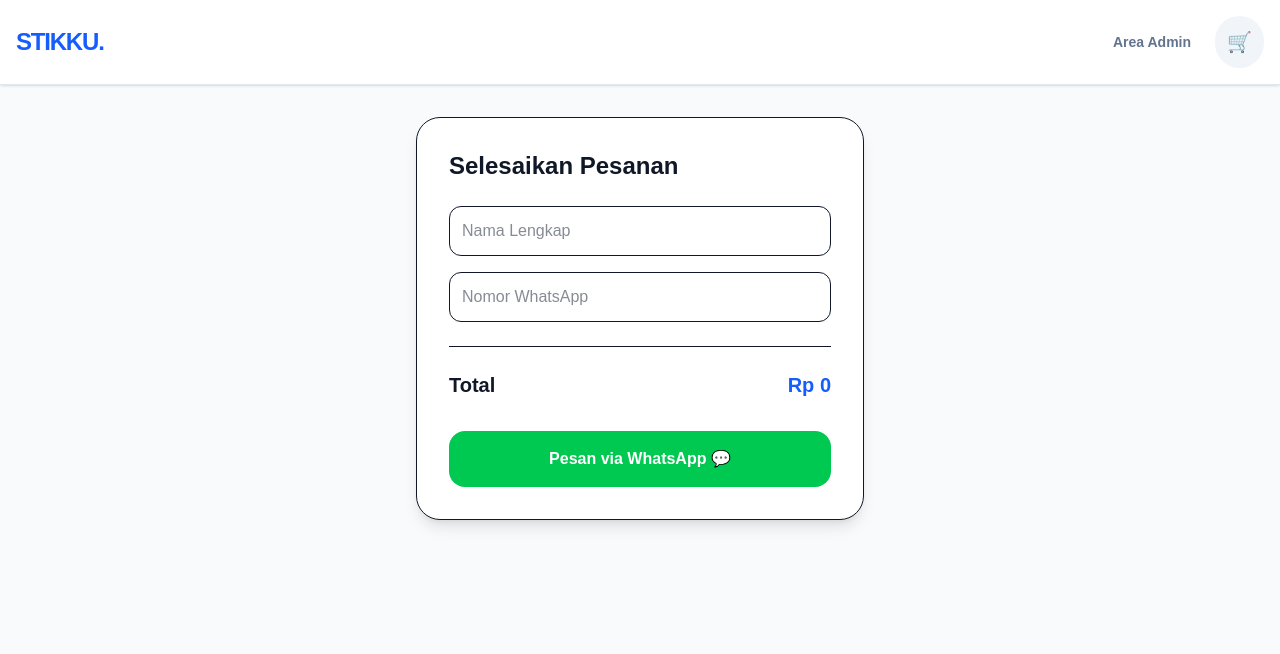
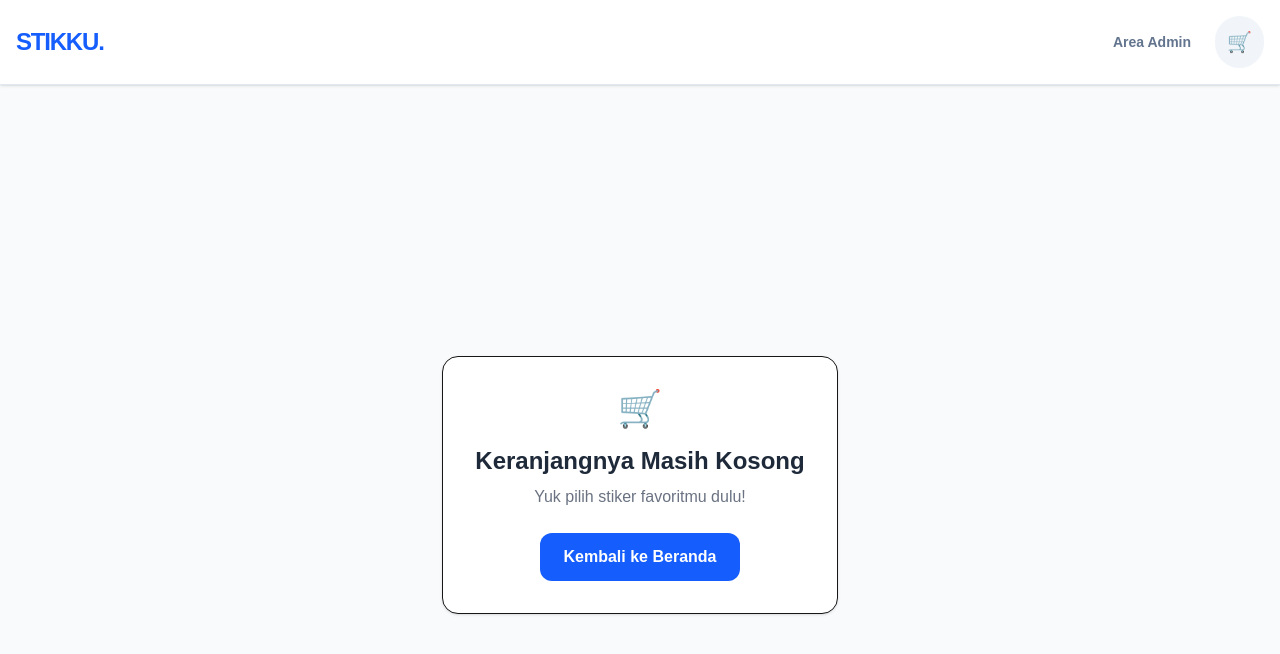
Before and after one commit to endarnurk-lab/stikku-frontend, a Next.js app: page /checkout in a window 1280 px wide. Shown: the top 654 px of the page. Built offline with nearby package versions, Linux system fonts and the light colour scheme.

Commit message:
Fix: Mengganti tag a menjadi Link.

```diff
--- a/src/app/checkout/page.tsx
+++ b/src/app/checkout/page.tsx
@@ -1,28 +1,50 @@
 "use client";
 
-import Link from 'next/link';
 import { useState } from 'react';
 import { useCart } from '../../context/CartContext';
+import Link from 'next/link'; // <-- INI YANG DIMINTA OLEH NEXT.JS
 
 export default function CheckoutPage() {
   const { cart } = useCart();
   const [nama, setNama] = useState('');
   const [wa, setWa] = useState('');
 
-  const subTotal = cart.reduce((acc, item) => acc + (item.price * item.qty), 0);
+  // Hitung total harga
+  const subTotal = cart.reduce((acc, item) => acc + (item.price * item.quantity), 0);
 
   const sendToWhatsApp = () => {
     if (!nama || !wa) {
-      alert("Mohon isi Nama dan Nomor WhatsApp terlebih dahulu!");
+      alert("Mohon isi Nama Lengkap dan Nomor WhatsApp terlebih dahulu.");
       return;
     }
 
-    const orderDetails = cart.map(item => `• ${item.qty}x ${item.name}`).join('\n');
+    // Detail pesanan
+    const orderDetails = cart.map(item => `- ${item.quantity}x ${item.name}`).join('\n');
+
+    // Pesan WhatsApp
     const message = `Halo Admin Stikku! Saya ingin memesan stiker:\n\n*Nama:* ${nama}\n*WhatsApp:* ${wa}\n\n*Pesanan:*\n${orderDetails}\n\n*Total:* Rp ${subTotal.toLocaleString('id-ID')}`;
 
+    // Nomor HP tujuan
     const waUrl = `https://wa.me/6289519528951?text=${encodeURIComponent(message)}`;
     window.open(waUrl, '_blank');
   };
+
+  // Jika keranjang kosong, tampilkan pesan ini
+  if (!cart || cart.length === 0) {
+    return (
+      <div className="min-h-screen flex items-center justify-center bg-gray-50">
+        <div className="text-center p-8 bg-white rounded-2xl shadow-sm border">
+          <div className="text-4xl mb-4">🛒</div>
+          <h1 className="text-2xl font-bold mb-2 text-gray-800">Keranjangnya Masih Kosong</h1>
+          <p className="text-gray-500 mb-6">Yuk pilih stiker favoritmu dulu!</p>
+          {/* Ini perbaikannya: Menggunakan <Link> bukan <a> */}
+          <Link href="/" className="inline-block bg-blue-600 text-white px-6 py-3 rounded-xl font-bold hover:bg-blue-700 transition-colors">
+            Kembali ke Beranda
+          </Link>
+        </div>
+      </div>
+    );
+  }
 
   return (
     <main className="min-h-screen p-8 bg-gray-50 text-gray-900">
@@ -32,13 +54,15 @@ export default function CheckoutPage() {
         {/* FORM IDENTITAS */}
         <div className="space-y-4 mb-6">
           <input
-            type="text" placeholder="Nama Lengkap"
-            className="w-full p-3 border rounded-xl"
+            type="text"
+            placeholder="Nama Lengkap"
+            className="w-full p-3 border rounded-xl focus:border-blue-500 focus:outline-none"
             onChange={(e) => setNama(e.target.value)}
           />
           <input
-            type="text" placeholder="Nomor WhatsApp"
-            className="w-full p-3 border rounded-xl"
+            type="text"
+            placeholder="Nomor WhatsApp"
+            className="w-full p-3 border rounded-xl focus:border-blue-500 focus:outline-none"
             onChange={(e) => setWa(e.target.value)}
           />
         </div>
@@ -46,12 +70,13 @@ export default function CheckoutPage() {
         {/* RINGKASAN */}
         <div className="space-y-4 mb-8 border-t pt-4">
           {cart.map((item) => (
-            <div key={item.id} className="flex justify-between">
-              <span>{item.qty}x {item.name}</span>
-              <span className="font-bold">Rp {(item.price * item.qty).toLocaleString('id-ID')}</span>
+            <div key={item.id} className="flex justify-between items-center border-b border-gray-100 pb-2">
+              <span className="font-medium text-gray-700">{item.quantity}x {item.name}</span>
+              <span className="font-bold">Rp {(item.price * item.quantity).toLocaleString('id-ID')}</span>
             </div>
           ))}
-          <div className="flex justify-between text-xl font-black pt-2">
+
+          <div className="flex justify-between text-xl font-black pt-2 mt-4">
             <span>Total</span>
             <span className="text-blue-600">Rp {subTotal.toLocaleString('id-ID')}</span>
           </div>
@@ -59,9 +84,9 @@ export default function CheckoutPage() {
 
         <button
           onClick={sendToWhatsApp}
-          className="w-full py-4 bg-green-500 hover:bg-green-600 text-white font-bold rounded-2xl transition"
+          className="w-full bg-green-500 hover:bg-green-600 text-white font-bold py-4 rounded-xl transition-colors shadow-lg shadow-green-500/30"
         >
-          Pesan via WhatsApp 💬
+          Kirim Pesanan via WhatsApp
         </button>
       </div>
     </main>
```
